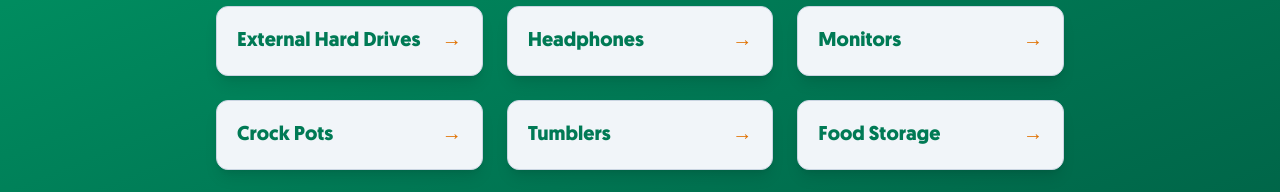
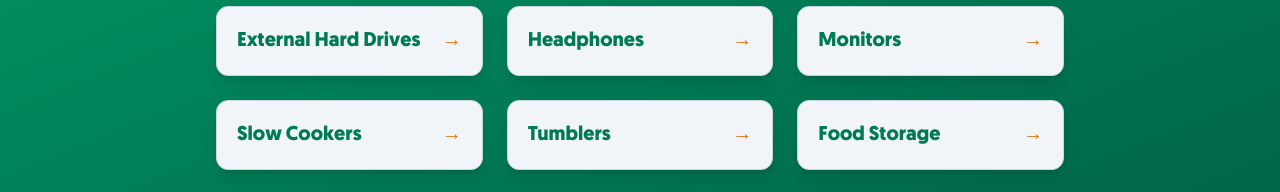
Before and after one commit to fosterfredrik/isaidtoptop-v2, a Next.js app: page / in a window 1280 px wide. Shown: the part 820-1012 px from the top of the page. Built offline with nearby package versions, Linux system fonts and the light colour scheme.

Commit message:
Rename crock-pots to slow-cookers

```diff
--- a/app/[slug]/layout.tsx
+++ b/app/[slug]/layout.tsx
@@ -14,7 +14,7 @@ function getProductData(slug: string) {
         'headphones',
         'monitors',
         'external-hard-drives',
-        'crock-pots',
+        'slow-cookers',
         'tumblers',
         'food-storage',
         'speakers',
--- a/app/[slug]/page.tsx
+++ b/app/[slug]/page.tsx
@@ -11,7 +11,7 @@ function findProductJSON(slug: string) {
     'monitors',
     'external-hard-drives',
     'blenders',
-    'crock-pots',
+    'slow-cookers',
     'tumblers',
     'food-storage',
     'speakers',
@@ -42,7 +42,7 @@ export default function Page({ params }: { params: { slug: string } }) {
       'monitors',
       'external-hard-drives',
       'blenders',
-    'crock-pots',
+    'slow-cookers',
     'tumblers',
     'food-storage',
     'speakers',
--- a/app/config/categories.ts
+++ b/app/config/categories.ts
@@ -85,7 +85,7 @@ export const categories = {
       { name: 'Portable Monitors', slug: 'portable-monitors' }
     ]
   },
-  'Crock Pots': {
+  'Slow Cookers': {
     icon: '🍲',
     description: 'Slow cookers tested for performance and safety',
     products: []
--- a/app/sitemap.ts
+++ b/app/sitemap.ts
@@ -13,7 +13,7 @@ export default function sitemap(): MetadataRoute.Sitemap {
     'headphones',
     'monitors',
     'external-hard-drives',
-    'crock-pots',
+    'slow-cookers',
     'tumblers',
     'food-storage',
     'speakers',
@@ -80,7 +80,7 @@ export default function sitemap(): MetadataRoute.Sitemap {
       priority: 0.9,
     },
     {
-      url: `${baseUrl}/crock-pots`,
+      url: `${baseUrl}/slow-cookers`,
       lastModified: new Date(),
       changeFrequency: 'weekly' as const,
       priority: 0.9,
--- a/app/crock-pots/page.tsx
+++ b/app/slow-cookers/page.tsx
@@ -8,8 +8,8 @@ interface Product {
     winner: { imageUrl: string; name: string; };
 }
 
-export default function CrockPotsCategory() {
-    const productsDir = path.join(process.cwd(), 'app/crock-pots/products');
+export default function SlowCookersCategory() {
+    const productsDir = path.join(process.cwd(), 'app/slow-cookers/products');
 
     if (!fs.existsSync(productsDir)) {
         return <div>No products yet</div>;
@@ -45,15 +45,15 @@ export default function CrockPotsCategory() {
                     <nav className="flex items-center gap-2 text-sm">
                         <Link href="/" className="text-emerald-600 hover:text-emerald-700">Home</Link>
                         <span className="text-slate-400">/</span>
-                        <span className="text-slate-600">Crock Pots</span>
+                        <span className="text-slate-600">Slow Cookers</span>
                     </nav>
                 </div>
             </div>
             <main className="max-w-4xl mx-auto px-6 py-12">
                 <div className="mb-8">
-                    <h1 className="text-5xl font-bold text-emerald-700 mb-4">Crock Pots</h1>
+                    <h1 className="text-5xl font-bold text-emerald-700 mb-4">Slow Cookers</h1>
                     <p className="text-xl text-slate-600">
-                        We've analyzed {products.length} types of Crock Pots to find the top product in each category.
+                        We've analyzed {products.length} types of Slow Cookers to find the top product in each category.
                     </p>
                 </div>
                 <div className="grid md:grid-cols-2 lg:grid-cols-3 gap-6">
```
